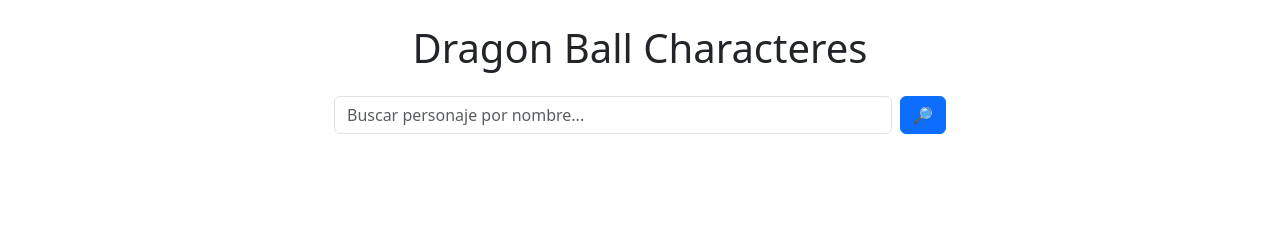
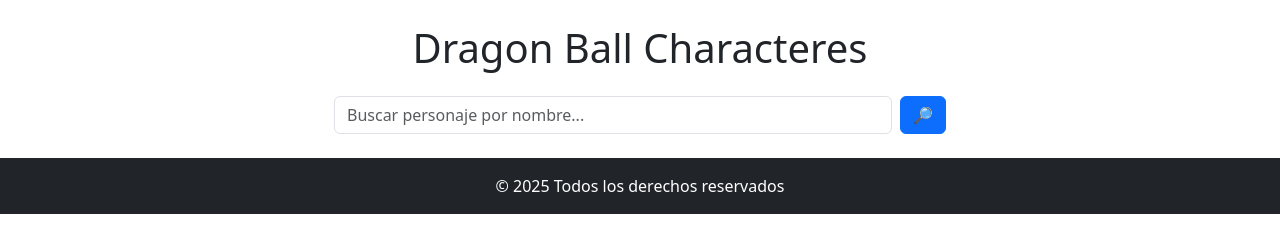
Before and after one commit to MaximoVeron/trabajo-practico-3-veron-maximo, a plain HTML site: page index.html in a window 1280 px wide. Drawn offline with nearby package versions, Linux system fonts and the light colour scheme.

Commit message:
agregado del footer con bootsrap (no queda abajo)

```diff
--- a/assets/css/style.css
+++ b/assets/css/style.css
@@ -0,0 +1,4 @@
+html, body {
+    height: 100%;
+    margin: 0;
+}
--- a/index.html
+++ b/index.html
@@ -5,7 +5,7 @@
     <meta name="viewport" content="width=device-width, initial-scale=1.0">
     <title>Dragon Ball - Personajes</title>
     <link href="https://cdn.jsdelivr.net/npm/bootstrap@5.3.6/dist/css/bootstrap.min.css" rel="stylesheet" integrity="sha384-4Q6Gf2aSP4eDXB8Miphtr37CMZZQ5oXLH2yaXMJ2w8e2ZtHTl7GptT4jmndRuHDT" crossorigin="anonymous">
-    <link rel="stylesheet" href="css/styles.css">
+    <link rel="stylesheet" href="assets/css/style.css">
 </head>
 <body>
     <div class="container py-4">
@@ -32,6 +32,10 @@
         </div>
     </div>
 
+    <footer class="footer mt-auto bg-dark text-white text-center py-3">
+        <p class="mb-0">&copy; 2025 Todos los derechos reservados</p>
+    </footer>
+
     <script src="https://cdn.jsdelivr.net/npm/bootstrap@5.3.6/dist/js/bootstrap.bundle.min.js" integrity="sha384-j1CDi7MgGQ12Z7Qab0qlWQ/Qqz24Gc6BM0thvEMVjHnfYGF0rmFCozFSxQBxwHKO" crossorigin="anonymous"></script>
     <script src="assets/js/script.js"></script>
 </body>
```
